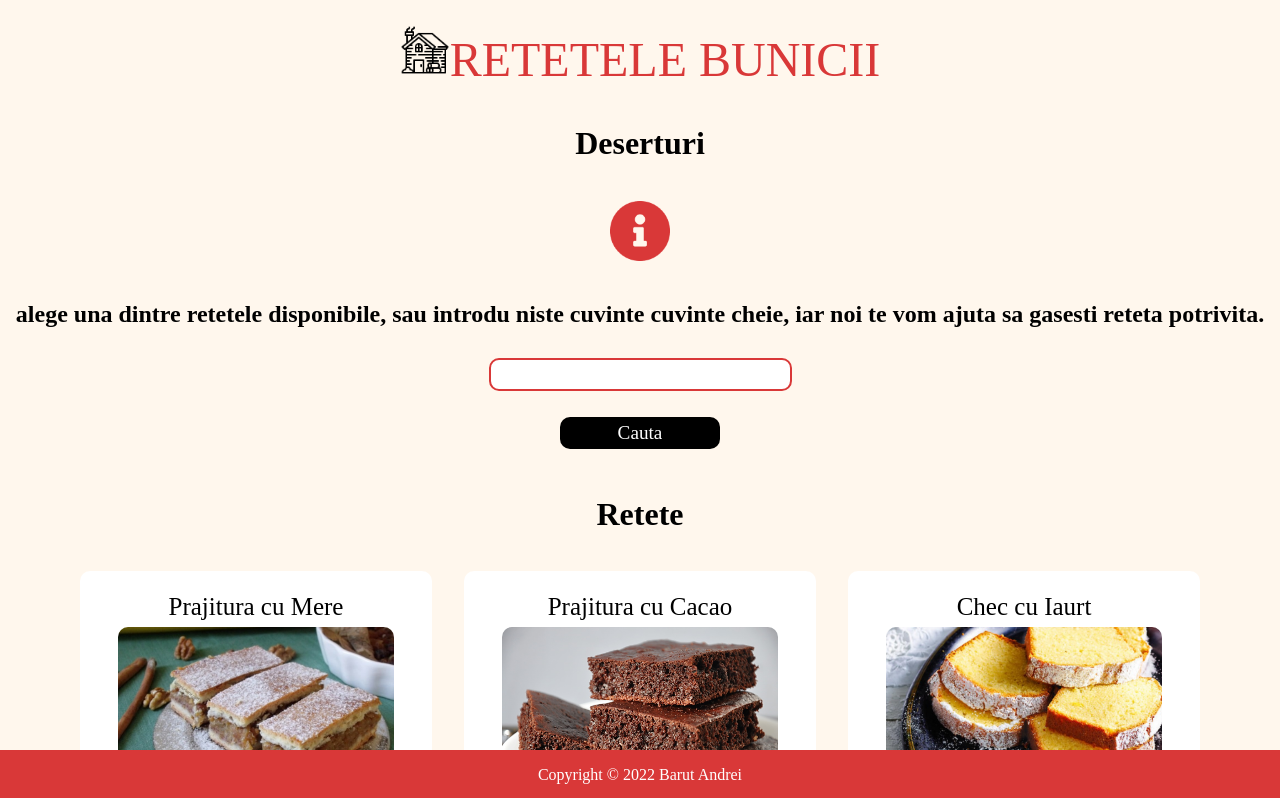
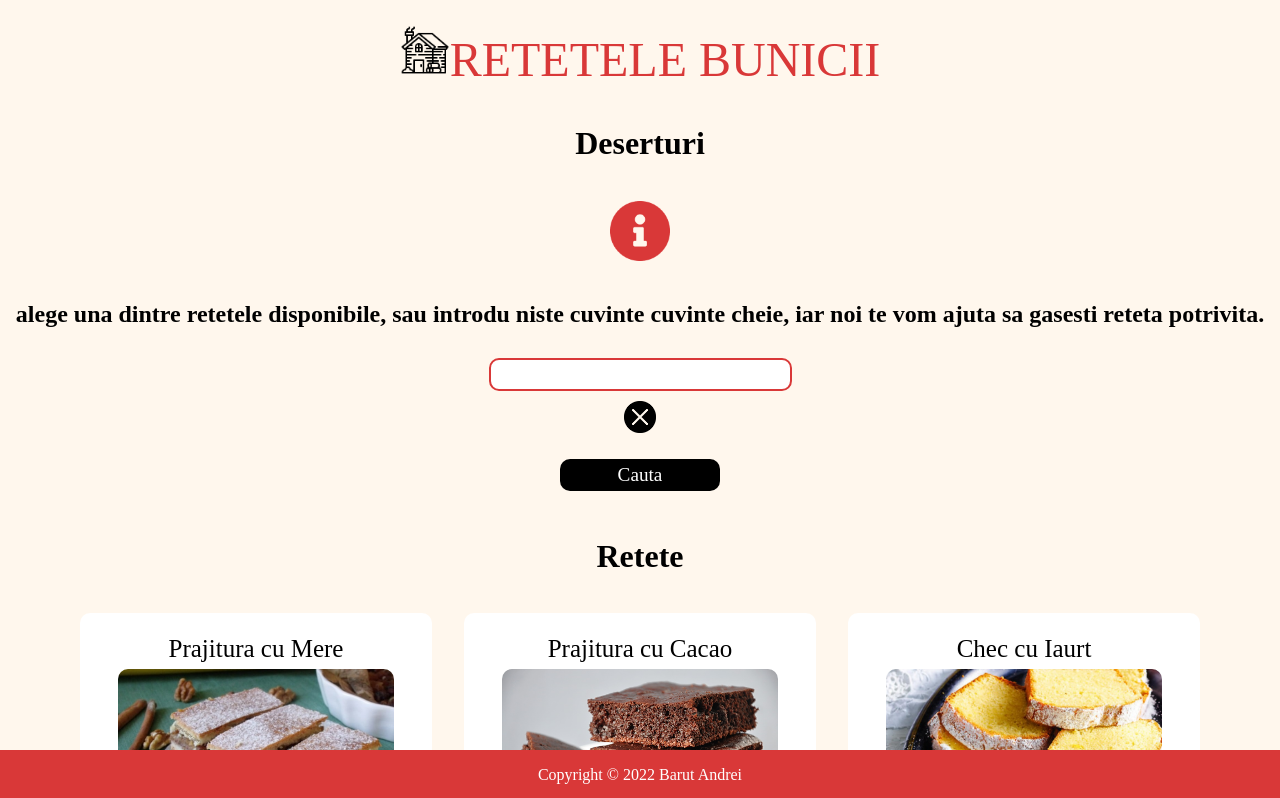
Before and after one commit to andreiBarut/retetele-bunicii, a React (Create React App) app: page /category/Deserturi in a window 1280 px wide. Shown: the top 798 px of the page. Built offline with nearby package versions, Linux system fonts and the light colour scheme; a web font is replaced by a local one.

Commit message:
added clear search button

```diff
--- a/src/index.css
+++ b/src/index.css
@@ -209,3 +209,13 @@ input {
 	color: #000000;
 	transition: 0.3s;
 }
+
+.category-clear-image {
+	height: 2rem;
+}
+
+.category-clear-image:hover {
+	transform: scale(1.3);
+	transition: 0.3s;
+	cursor: pointer;
+}
--- a/src/pages/Category.jsx
+++ b/src/pages/Category.jsx
@@ -37,6 +37,10 @@ const Category = (props) => {
 		setList(foundData);
 	}
 
+	function reset() {
+		document.location.reload();
+	}
+
 	return (
 		<div className="search-container">
 			<h1>{category}</h1>
@@ -51,9 +55,16 @@ const Category = (props) => {
 					</h2>
 				</div>
 				<input type="text" ref={searchRef} />
+				<img
+					src="/images/x.png"
+					alt="clear button"
+					onClick={reset}
+					className="category-clear-image"
+				/>
 				<button className="category-search-button" onClick={handleSearch}>
 					Cauta
 				</button>
+
 				<h1>Retete</h1>
 			</div>
 			<div className="category-cards-list">
```
Also changed, not shown: public/images/x.png (added).
